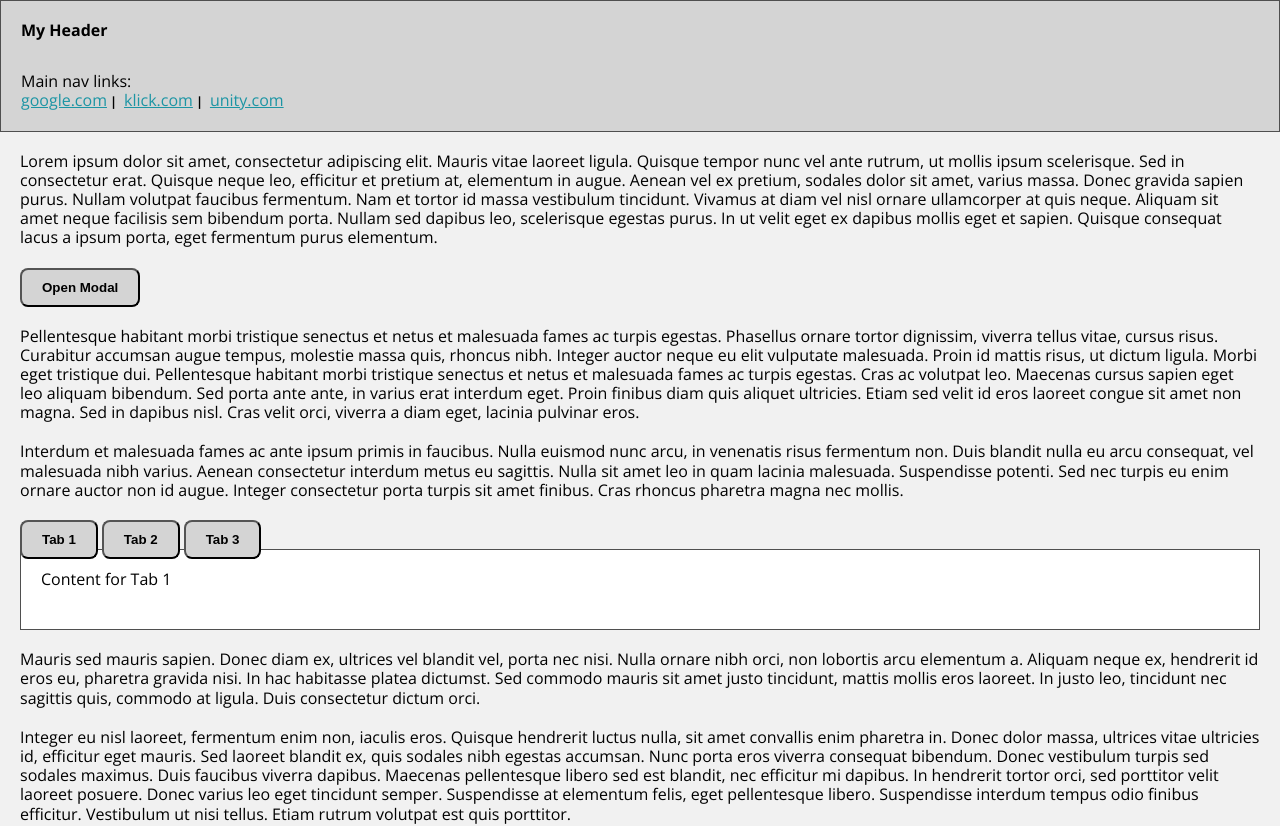
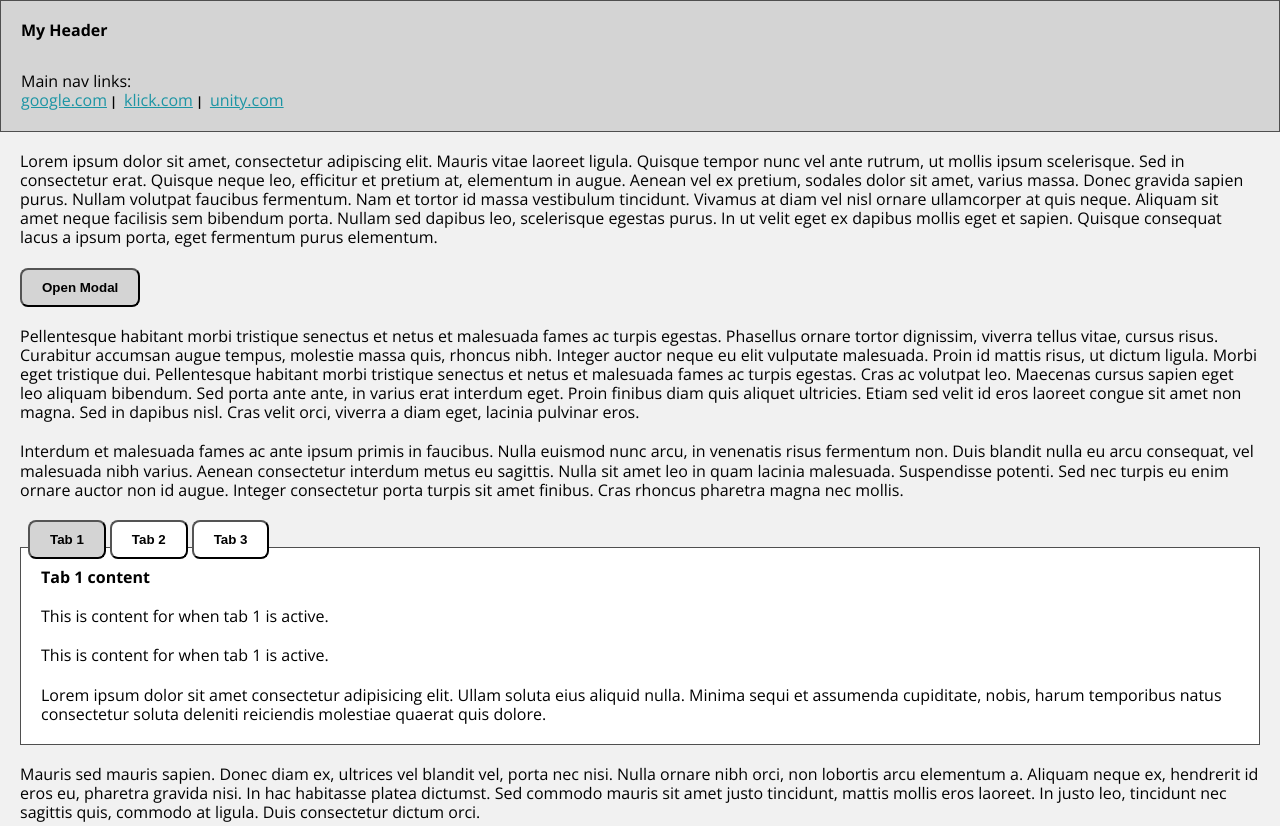
Before and after one commit to JusticeAmpofo/react-sample-website, a React (Create React App) app: page / in a window 1280 px wide. Shown: the top 826 px of the page. Built offline with nearby package versions, Linux system fonts and the light colour scheme.

Commit message:
complete v4 of sample website

```diff
--- /dev/null
+++ b/src/content/tabContent/TabContent1.js
@@ -0,0 +1,11 @@
+function TabContent1() {
+    return (
+        <>
+            <h2 className="h1 mb5">Tab 1 content</h2>
+            <p className="mb5">This is content for when tab 1 is active.</p>
+            <p className="mb5">This is content for when tab 1 is active.</p>
+            <p>Lorem ipsum dolor sit amet consectetur adipisicing elit. Ullam soluta eius aliquid nulla. Minima sequi et assumenda cupiditate, nobis, harum temporibus natus consectetur soluta deleniti reiciendis molestiae quaerat quis dolore.</p>
+        </>
+    )
+}
+export default TabContent1
--- /dev/null
+++ b/src/content/tabContent/TabContent2.js
@@ -0,0 +1,11 @@
+function TabContent2() {
+    return (
+        <>
+            <h2 className="h1 mb5">Tab 2 content</h2>
+            <p className="mb5">This is content for when tab 2 is active.</p>
+            <p className="mb5">This is content for when tab 2 is active.</p>
+            <p>Lorem ipsum dolor sit amet consectetur adipisicing elit. Repellendus sapiente tenetur laudantium fugiat? Adipisci quis atque velit ullam assumenda pariatur officiis quos sit, temporibus ipsum labore eum blanditiis nam amet nostrum culpa enim harum eius dicta itaque expedita! Iste id vero rerum delectus iure quas illo, quasi doloremque distinctio molestias.</p>
+        </>
+    )
+}
+export default TabContent2
--- /dev/null
+++ b/src/content/tabContent/TabContent3.js
@@ -0,0 +1,11 @@
+function TabContent3() {
+    return (
+        <>
+            <h2 className="h1 mb5">Tab 3 content</h2>
+            <p className="mb5">This is content for when tab 3 is active.</p>
+            <p className="mb5">This is content for when tab 3 is active.</p>
+            <p>Lorem ipsum, dolor sit amet consectetur adipisicing elit. Neque tempora alias corrupti non aliquam officia, maiores laudantium aspernatur enim, repellendus voluptates. Rem fugit recusandae aut dolorem ipsam enim aspernatur! Iste voluptatum rerum ea repellendus minima? Consequuntur adipisci esse doloribus, et alias inventore molestiae aliquid quidem accusamus nemo illum odio distinctio voluptatum, rerum, sed corporis obcaecati. Vero velit hic consequatur dolor mollitia! Beatae nulla atque ab. Ducimus incidunt neque eveniet iste necessitatibus! Delectus ipsum iusto quae tenetur ratione libero dolores consequatur voluptates quas ex, aperiam eos quaerat nostrum! At a non similique, esse labore, error praesentium deleniti veritatis vero possimus molestiae.</p>
+        </>
+    )
+}
+export default TabContent3
--- /dev/null
+++ b/src/content/tabContent/tabA.js
@@ -0,0 +1,23 @@
+import TabContent1 from "./TabContent1";
+import TabContent2 from "./TabContent2";
+import TabContent3 from "./TabContent3";
+
+const tabA = [
+    {
+        id: 1,
+        label: 'Tab 1',
+        content: <TabContent1 />,
+    },
+    {
+        id: 2,
+        label: 'Tab 2',
+        content: <TabContent2 />,
+    },
+    {
+        id: 3,
+        label: 'Tab 3',
+        content: <TabContent3 />,
+    },
+]
+
+export default tabA
--- a/src/pages/Home.js
+++ b/src/pages/Home.js
@@ -2,28 +2,11 @@ import { useState } from "react"
 import Modal from "../components/Modal"
 import ModalContentA from "../content/modalContent/ModalContentA"
 import Tabs from "../components/Tabs"
+import tabA from "../content/tabContent/tabA"
 import "../styles/Home.css"
 
 function Home() {
     const [modalAOpen, setModalAOpen] = useState(false)
-
-    const tabs = [
-        {
-            id: 1,
-            label: 'Tab 1',
-            content: <p className="mb5">Content for Tab 1</p>,
-        },
-        {
-            id: 2,
-            label: 'Tab 2',
-            content: <p className="mb5">Content for Tab 2</p>,
-        },
-        {
-            id: 3,
-            label: 'Tab 3',
-            content: <p className="mb5">Content for Tab 3</p>,
-        },
-    ];
 
     return (
         <>
@@ -32,7 +15,7 @@ function Home() {
                 <button onClick={() => {setModalAOpen(true)}} className="btn mb5">Open Modal</button>
                 <p className="mb5">Pellentesque habitant morbi tristique senectus et netus et malesuada fames ac turpis egestas. Phasellus ornare tortor dignissim, viverra tellus vitae, cursus risus. Curabitur accumsan augue tempus, molestie massa quis, rhoncus nibh. Integer auctor neque eu elit vulputate malesuada. Proin id mattis risus, ut dictum ligula. Morbi eget tristique dui. Pellentesque habitant morbi tristique senectus et netus et malesuada fames ac turpis egestas. Cras ac volutpat leo. Maecenas cursus sapien eget leo aliquam bibendum. Sed porta ante ante, in varius erat interdum eget. Proin finibus diam quis aliquet ultricies. Etiam sed velit id eros laoreet congue sit amet non magna. Sed in dapibus nisl. Cras velit orci, viverra a diam eget, lacinia pulvinar eros.</p>
                 <p className="mb5">Interdum et malesuada fames ac ante ipsum primis in faucibus. Nulla euismod nunc arcu, in venenatis risus fermentum non. Duis blandit nulla eu arcu consequat, vel malesuada nibh varius. Aenean consectetur interdum metus eu sagittis. Nulla sit amet leo in quam lacinia malesuada. Suspendisse potenti. Sed nec turpis eu enim ornare auctor non id augue. Integer consectetur porta turpis sit amet finibus. Cras rhoncus pharetra magna nec mollis.</p>
-                <Tabs tabs={tabs} />
+                <Tabs tabs={tabA} />
                 <p className="mb5">Mauris sed mauris sapien. Donec diam ex, ultrices vel blandit vel, porta nec nisi. Nulla ornare nibh orci, non lobortis arcu elementum a. Aliquam neque ex, hendrerit id eros eu, pharetra gravida nisi. In hac habitasse platea dictumst. Sed commodo mauris sit amet justo tincidunt, mattis mollis eros laoreet. In justo leo, tincidunt nec sagittis quis, commodo at ligula. Duis consectetur dictum orci.</p>
                 <p className="mb5">Integer eu nisl laoreet, fermentum enim non, iaculis eros. Quisque hendrerit luctus nulla, sit amet convallis enim pharetra in. Donec dolor massa, ultrices vitae ultricies id, efficitur eget mauris. Sed laoreet blandit ex, quis sodales nibh egestas accumsan. Nunc porta eros viverra consequat bibendum. Donec vestibulum turpis sed sodales maximus. Duis faucibus viverra dapibus. Maecenas pellentesque libero sed est blandit, nec efficitur mi dapibus. In hendrerit tortor orci, sed porttitor velit laoreet posuere. Donec varius leo eget tincidunt semper. Suspendisse at elementum felis, eget pellentesque libero. Suspendisse interdum tempus odio finibus efficitur. Vestibulum ut nisi tellus. Etiam rutrum volutpat est quis porttitor.</p>
                 <p className="mb5">Sed massa risus, feugiat vel neque sed, facilisis elementum eros. Proin vestibulum lobortis sem nec varius. Aenean congue nibh nisi. Sed in libero neque. Vestibulum consequat congue ex, eu finibus ligula sodales a. Vestibulum semper, magna eu dapibus accumsan, sem velit efficitur est, sed bibendum orci dolor at urna. Duis elit metus, vehicula et mattis dictum, euismod venenatis metus. Nulla sapien dui, consectetur et volutpat tincidunt, elementum et purus. Suspendisse mauris odio, dignissim eget egestas id, accumsan at nisi. Sed facilisis, urna quis fringilla tincidunt, turpis risus faucibus ante, id maximus massa augue a est. Proin tristique justo id dolor gravida, a eleifend purus mollis. Suspendisse laoreet nisl ut nulla accumsan tincidunt. Aenean a mi a sapien faucibus ultricies non varius elit.</p>
--- a/src/styles/Tabs.css
+++ b/src/styles/Tabs.css
@@ -1,12 +1,13 @@
 .tabs__panels {
-    margin-bottom: -10px;
+    margin-bottom: -12px;
+    margin-left: 8px
 }
 
-.tabs__item {
+.btn.tabs__item {
     background: #fff;
 }
 
-.tabs__item--active {
+.btn.tabs__item--active {
     background: #d4d4d4;
 }
 
```
